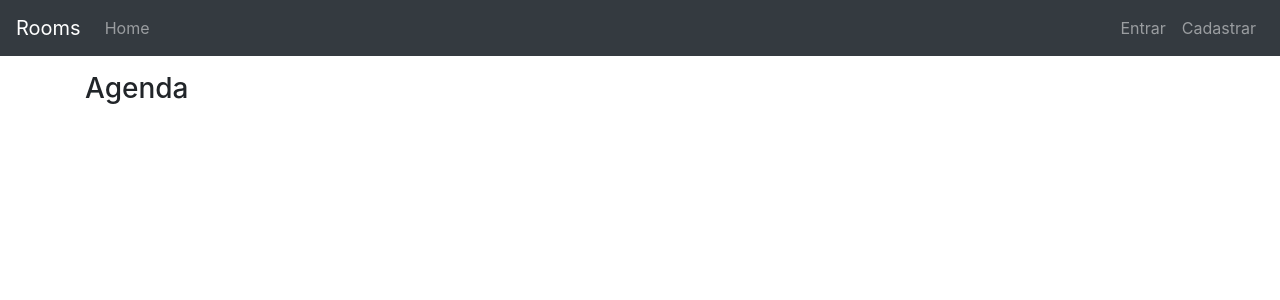
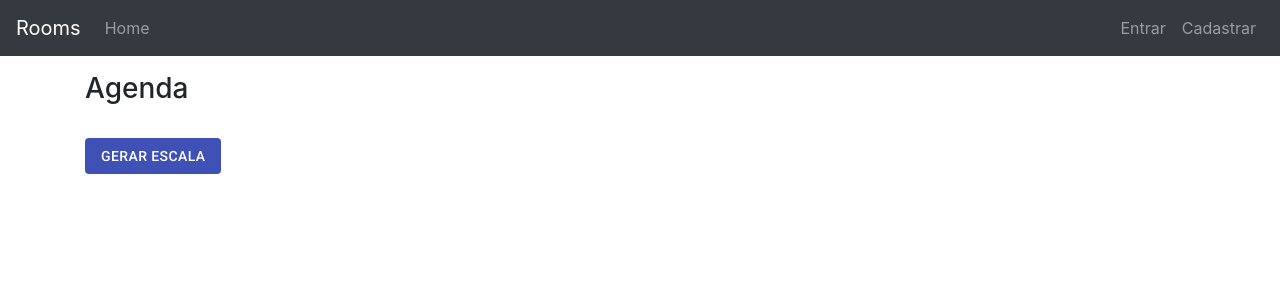
Before and after one commit to CodeFleck/roomsClient, a React (Create React App) app: page /user in a window 1280 px wide. Shown: the top 300 px of the page. Built offline with nearby package versions, Linux system fonts and the light colour scheme; no server answers.

Commit message:
Begin schedule service call to generate shedule creation

```diff
--- a/src/components/Boards/BoardUserComponent.js
+++ b/src/components/Boards/BoardUserComponent.js
@@ -1,34 +1,45 @@
 import React, { Component } from "react";
-
+import Button from "@material-ui/core/Button";
 import UserService from "../../services/UserService";
+import ScheduleService from "../../services/ScheduleService";
 
 export default class BoardUser extends Component {
   constructor(props) {
     super(props);
 
     this.state = {
-      content: ""
+      content: "",
     };
   }
 
   componentDidMount() {
     UserService.getUserBoard().then(
-      response => {
+      (response) => {
         this.setState({
-          content: response.data
+          content: response.data,
         });
       },
-      error => {
+      (error) => {
         this.setState({
           content:
             (error.response &&
               error.response.data &&
               error.response.data.message) ||
             error.message ||
-            error.toString()
+            error.toString(),
         });
       }
     );
+  }
+
+  generateSchedule() {
+    ScheduleService.generateSchedule()
+    .then((res) => {
+      if (res.status === 200) {
+        console.log(JSON.stringify(res.data));
+      }
+    })
+    .catch((err) => console.log(err));
   }
 
   render() {
@@ -36,6 +47,14 @@ export default class BoardUser extends Component {
       <div>
         <h3>Agenda</h3>
         <br />
+        <Button
+          onClick={this.generateSchedule}
+          variant="contained"
+          color="primary"
+          disableElevation
+        >
+          Gerar escala
+        </Button>
         <br />
       </div>
     );
--- a/src/components/Professional/ProfessionalManagementComponent.js
+++ b/src/components/Professional/ProfessionalManagementComponent.js
@@ -12,7 +12,7 @@ export default class ProfessionalManagementComponent extends Component {
   render() {
     return (
       <div>
-         {/* <h3>Cadastro de Profissionais</h3>  */}
+         <h3>Cadastro de Profissionais</h3>
         <br />
         <br />
         <ProfessionalTable />
--- a/src/components/Room/RoomManagementComponent.js
+++ b/src/components/Room/RoomManagementComponent.js
@@ -12,7 +12,7 @@ export default class RoomManagementComponent extends Component {
   render() {
     return (
       <div>
-         {/* <h3>Cadastro de Salas</h3>  */}
+         { <h3>Cadastro de Salas</h3>  }
         <br />
         <br />
           <RoomTable />
--- /dev/null
+++ b/src/services/ScheduleService.js
@@ -0,0 +1,15 @@
+import axios from "axios";
+import authHeader from "./AuthHeader";
+import { properties } from '../properties';
+
+const API_URL = `http://${properties.SERVER_IP}:${properties.PORT}/api/schedule/`;
+
+const ScheduleService = {
+    generateSchedule: () => {
+        return axios.get(API_URL, { headers: authHeader() })
+        .catch((error) => {
+            console.log(error);
+        });
+    }
+};
+export default ScheduleService;
```
